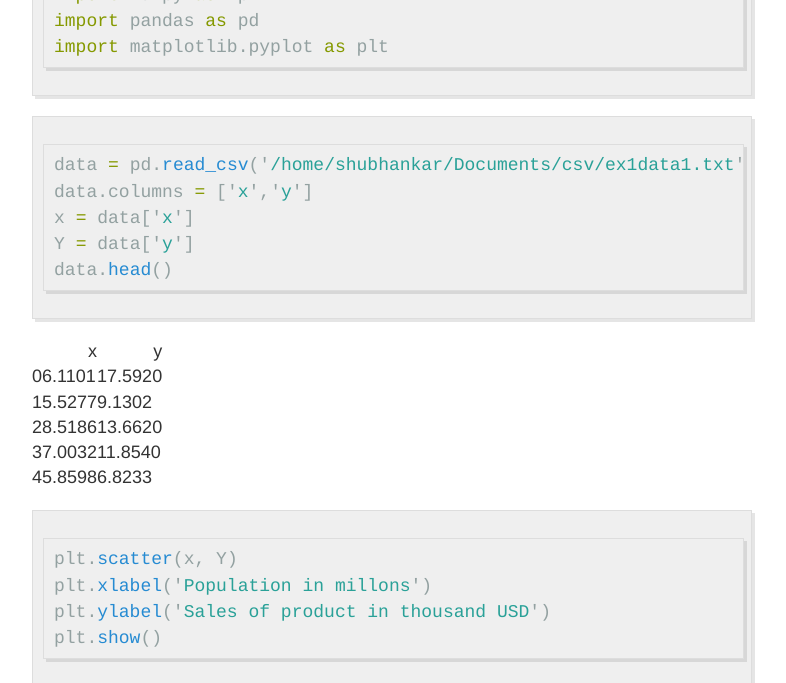
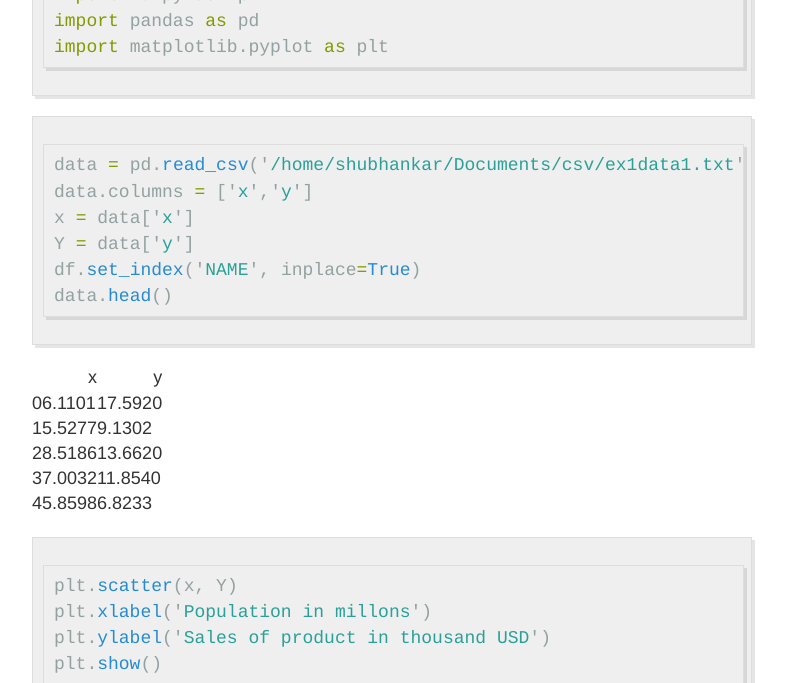
Before and after one commit to shubhankars135/shubhankars135.github.io, a Jekyll site: the page built from _posts/2017-01-22-first_article.md, in a window 1280 px wide and 900 px high, scrolled down 1535 px, cut to the strip 0-683 px from the top of the window. Shown: the whole strip, without its empty margins (248-1034 px from the left). Built offline with Jekyll 4.4.1, drawn with Linux system fonts in a browser that asks for light colours.

Commit message:
Update 2017-01-22-first_article.md

````diff
--- a/_posts/2017-01-22-first_article.md
+++ b/_posts/2017-01-22-first_article.md
@@ -37,6 +37,7 @@ data = pd.read_csv('/home/shubhankar/Documents/csv/ex1data1.txt',sep = ",",heade
 data.columns = ['x','y']
 x = data['x']
 Y = data['y']
+df.set_index('NAME', inplace=True)
 data.head()
 ```
 
````
